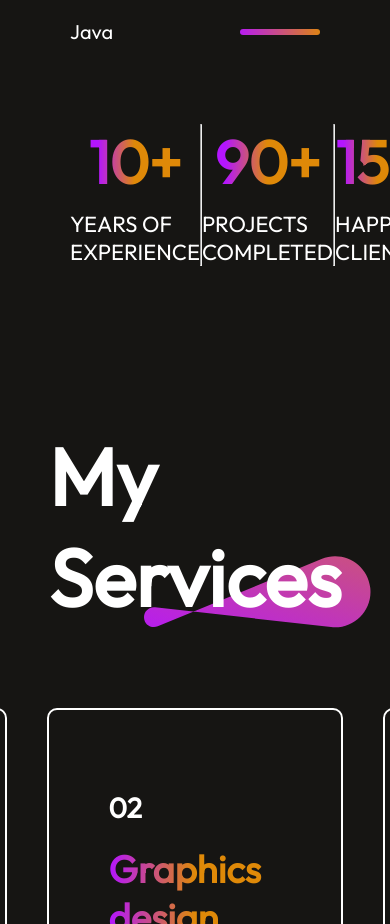
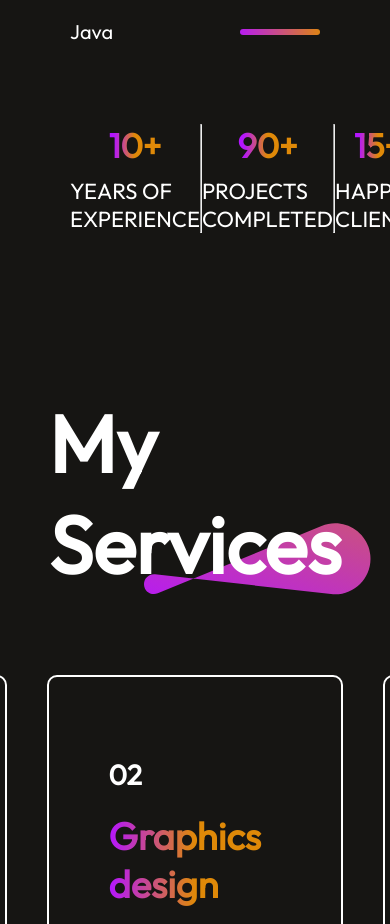
Before and after one commit to KipletingEdwin/kipleting-edwin-portfolio, a React (Vite) app: page / in a window 390 px wide. Shown: the part 2503-3427 px from the top of the page. Built offline with nearby package versions, Linux system fonts and the light colour scheme.

Commit message:
make about-achievement paragraph responsive

```diff
--- a/src/Components/About/About.css
+++ b/src/Components/About/About.css
@@ -162,6 +162,11 @@
         gap: 10px;
     }
 
+    .about-achievement h1{
+        font-size: 34px;
+        font-weight: 700;
+    }
+
 
 
 }
```
